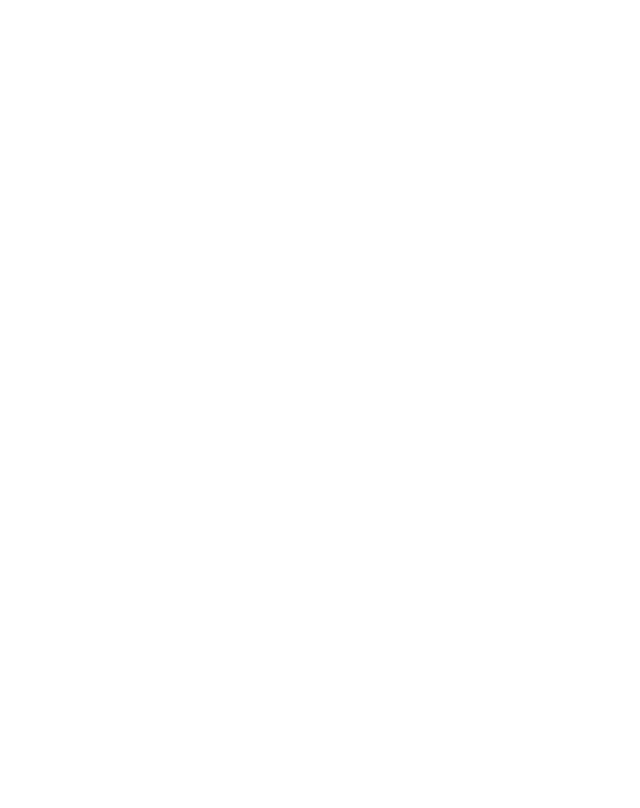
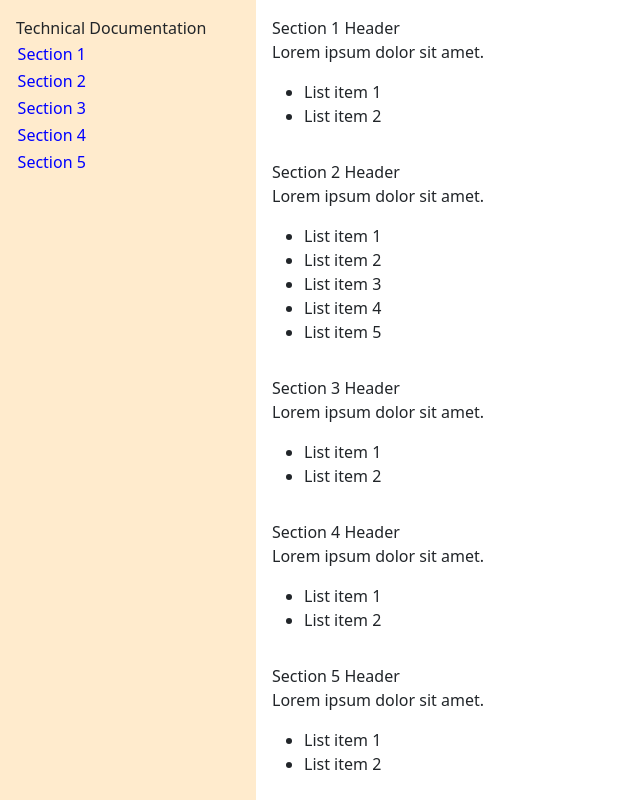
Before and after one commit to Sufuron/Microverse-2, a plain HTML site: page arumugam-fabian/index.html in a window 1280 px wide. Shown: the whole page, without its empty margins (0-640 px from the left). Drawn offline with nearby package versions, Linux system fonts and the light colour scheme.

Commit message:
sample of the website

```diff
--- a/arumugam-fabian/index.html
+++ b/arumugam-fabian/index.html
@@ -7,11 +7,77 @@
     <meta name="viewport" content="width=device-width, initial-scale=1.0">
     <link href="https://cdn.jsdelivr.net/npm/bootstrap@5.3.0-alpha2/dist/css/bootstrap.min.css" rel="stylesheet"
         integrity="sha384-aFq/bzH65dt+w6FI2ooMVUpc+21e0SRygnTpmBvdBgSdnuTN7QbdgL+OapgHtvPp" crossorigin="anonymous">
+    <script src="https://cdn.jsdelivr.net/npm/bootstrap@5.3.0-alpha2/dist/js/bootstrap.bundle.min.js"
+        integrity="sha384-qKXV1j0HvMUeCBQ+QVp7JcfGl760yU08IQ+GpUo5hlbpg51QRiuqHAJz8+BrxE/N"
+        crossorigin="anonymous"></script>
     <link rel="stylesheet" href="style.css">
 </head>
 
 <body>
+    <main id="main-doc">
+        <nav id="navbar">
+            <header>Technical Documentation</header>
+            <a href="#Section_1_Header" class="nav-link">Section 1</a>
+            <a href="#Section_2_Header" class="nav-link">Section 2</a>
+            <a href="#Section_3_Header" class="nav-link">Section 3</a>
+            <a href="#Section_4_Header" class="nav-link">Section 4</a>
+            <a href="#Section_5_Header" class="nav-link">Section 5</a>
+        </nav>
 
+        <section class="main-section" id="Section_1_Header">
+            <header>Section 1 Header</header>
+            <p>Lorem ipsum dolor sit amet.</p>
+
+            <ul>
+                <li>List item 1</li>
+                <li>List item 2</li>
+            </ul>
+        </section>
+
+        <section class="main-section" id="Section_2_Header"></section>
+        <header>Section 2 Header</header>
+        <p>Lorem ipsum dolor sit amet.</p>
+
+        <ul>
+            <li>List item 1</li>
+            <li>List item 2</li>
+            <li>List item 3</li>
+            <li>List item 4</li>
+            <li>List item 5</li>
+
+        </ul>
+        </section>
+
+        <section class="main-section" id="Section_3_Header"></section>
+        <header>Section 3 Header</header>
+        <p>Lorem ipsum dolor sit amet.</p>
+
+        <ul>
+            <li>List item 1</li>
+            <li>List item 2</li>
+        </ul>
+        </section>
+
+        <section class="main-section" id="Section_4_Header"></section>
+        <header>Section 4 Header</header>
+        <p>Lorem ipsum dolor sit amet.</p>
+
+        <ul>
+            <li>List item 1</li>
+            <li>List item 2</li>
+        </ul>
+        </section>
+
+        <section class="main-section" id="Section_5_Header"></section>
+        <header>Section 5 Header</header>
+        <p>Lorem ipsum dolor sit amet.</p>
+
+        <ul>
+            <li>List item 1</li>
+            <li>List item 2</li>
+        </ul>
+        </section>
+    </main>
 </body>
 
 </html>
--- a/arumugam-fabian/style.css
+++ b/arumugam-fabian/style.css
@@ -0,0 +1,47 @@
+@media (max-width: 768px){
+    #navbar {
+        display: flex;
+        flex-direction: row;
+        justify-content: space-between;
+        align-items: center;
+        flex-wrap: wrap; /* allow the flex items to wrap onto multiple lines */
+        width: 100% !important;
+        height: auto !important;
+    }
+
+    #main-doc {
+        margin-left: 0;
+    }
+}
+
+#main-doc {
+    margin-left: 20%;
+    padding: 1rem;
+}
+
+#navbar {
+    position: fixed;
+    top: 0;
+    left: 0;
+    width: 20%;
+    height: 100%;
+    background-color: blanchedalmond;
+    padding: 1rem;
+    overflow: auto;
+}
+
+.nav-link {
+    display: block;
+    padding: 0.1rem;
+    text-decoration: none;
+    color: blue;
+}
+
+.nav-link:hover {
+    color: blue;
+    text-decoration: underline;
+}
+
+.main-section {
+    margin-bottom: 2rem;
+}
```
